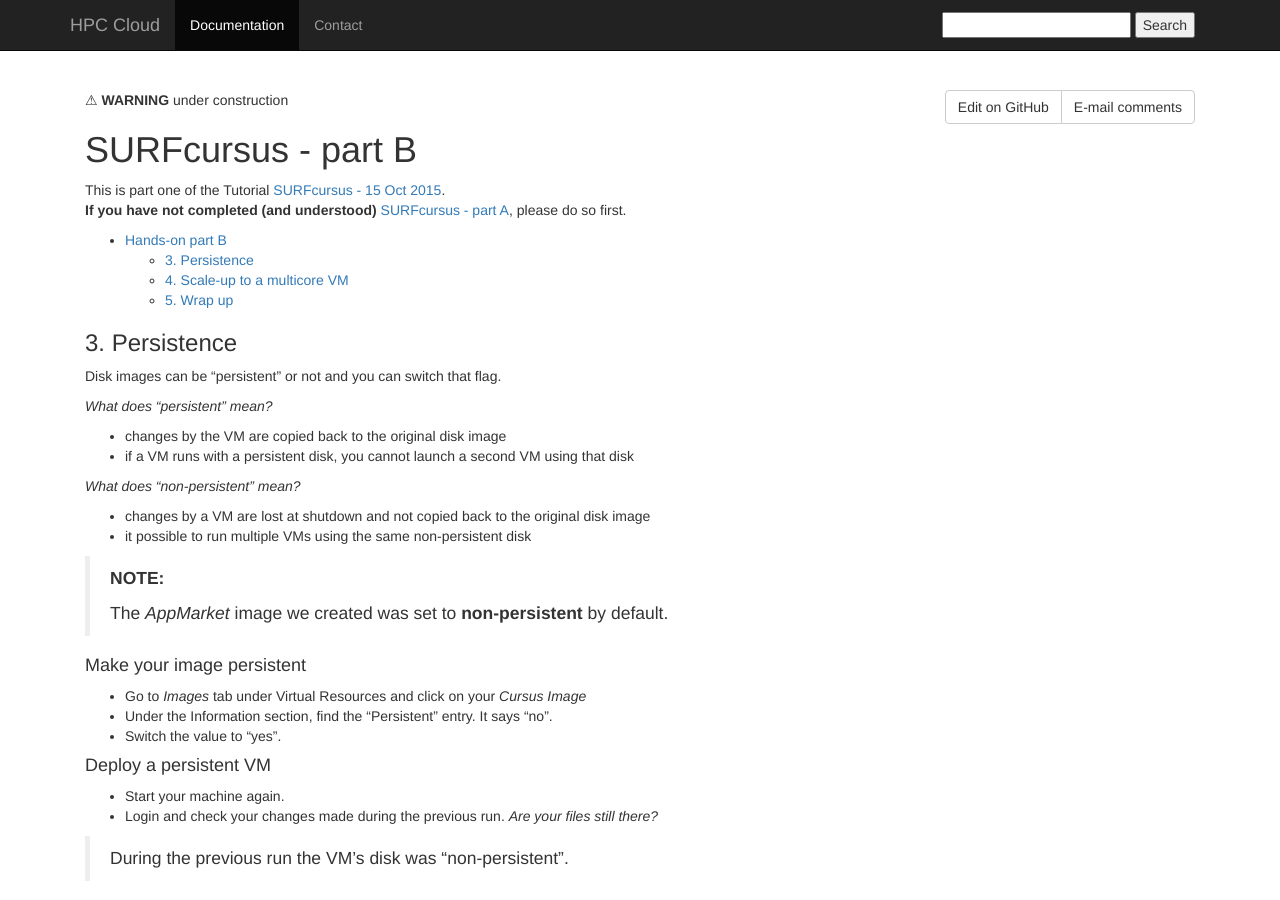
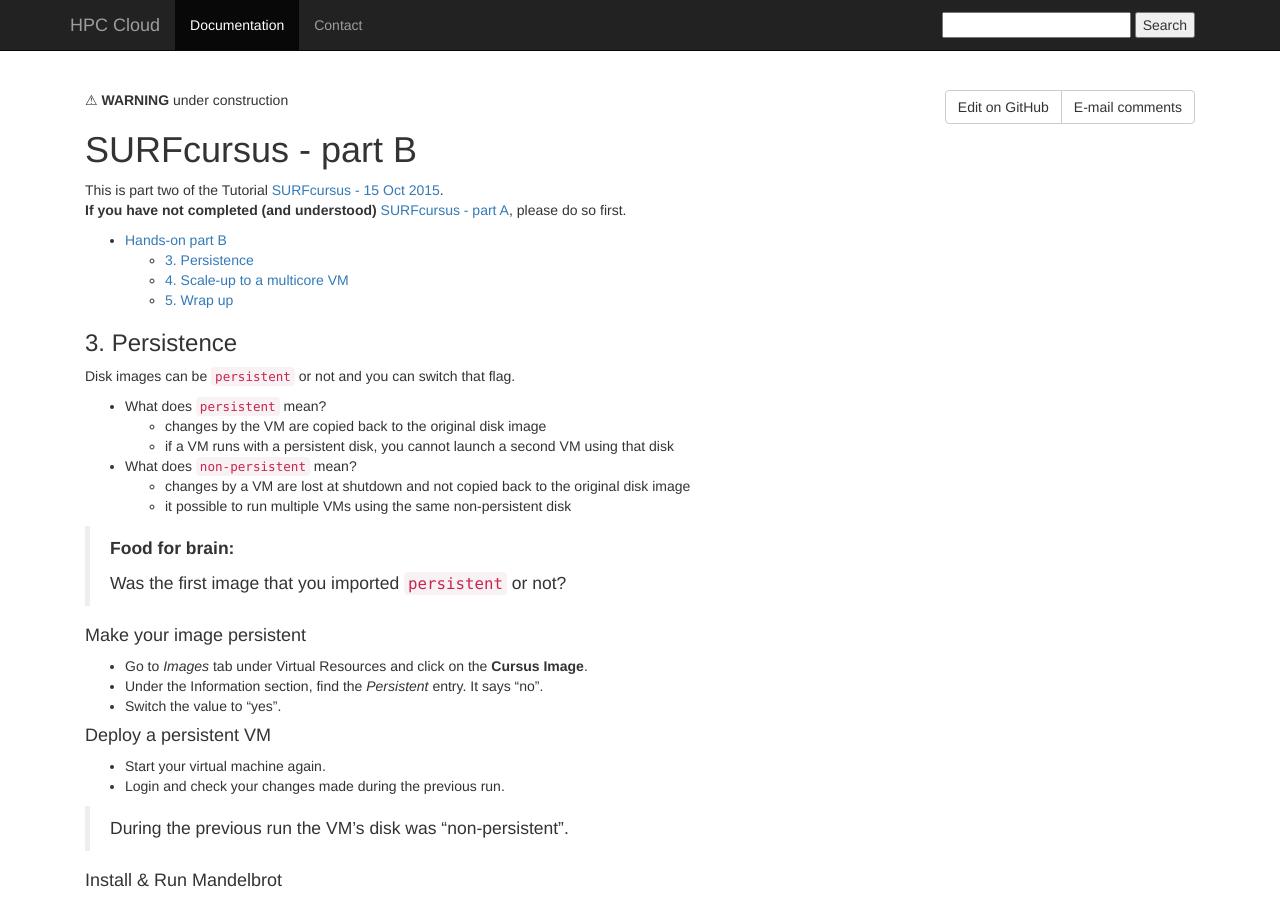
Before and after one commit to sara-nl/clouddocs, a Jekyll site: the page built from surfcursus-part-B-2015-Oct-15.markdown, in a window 1280 px wide and 900 px high. Built offline with Jekyll 4.4.1, drawn with Linux system fonts in a browser that asks for light colours.

Commit message:
Update surfcursus-part-B-2015-Oct-15.markdown

````diff
--- a/surfcursus-part-B-2015-Oct-15.markdown
+++ b/surfcursus-part-B-2015-Oct-15.markdown
@@ -6,7 +6,7 @@ layout: default
 
 # SURFcursus - part B
 
-This is part one of the Tutorial [SURFcursus - 15 Oct 2015](surfcursus-2015-Oct-15).
+This is part two of the Tutorial [SURFcursus - 15 Oct 2015](surfcursus-2015-Oct-15).
 **If you have not completed (and understood)** [SURFcursus - part A](surfcursus-part-A-2015-Oct-15), please do so first.
 
 * [Hands-on part B](#hands-on) <br>
@@ -17,28 +17,28 @@ This is part one of the Tutorial [SURFcursus - 15 Oct 2015](surfcursus-2015-Oct-
 
 ### <a name="3.-Persistence"></a> 3. Persistence
 
-Disk images can be "persistent" or not and you can switch that flag.
+Disk images can be `persistent` or not and you can switch that flag.
 
-*What does "persistent" mean?*
-- changes by the VM are copied back to the original disk image
-- if a VM runs with a persistent disk, you cannot launch a second VM using that disk
+* What does `persistent` mean?
+  *  changes by the VM are copied back to the original disk image
+  *  if a VM runs with a persistent disk, you cannot launch a second VM using that disk
 
-*What does "non-persistent" mean?*
-- changes by a VM are lost at shutdown and not copied back to the original disk image
-- it possible to run multiple VMs using the same non-persistent disk
+* What does `non-persistent` mean?
+  * changes by a VM are lost at shutdown and not copied back to the original disk image
+  * it possible to run multiple VMs using the same non-persistent disk
 
-> **NOTE:**
+> **Food for brain:**
 >
-> The *AppMarket* image we created was set to **non-persistent** by default.
+> Was the first image that you imported `persistent` or not?
 
 #### Make your image persistent
-* Go to *Images* tab under Virtual Resources and click on your *Cursus Image*
-* Under the Information section, find the "Persistent" entry. It says "no".
+* Go to *Images* tab under Virtual Resources and click on the **Cursus Image**.
+* Under the Information section, find the *Persistent* entry. It says "no".
 * Switch the value to "yes".
 
 #### Deploy a persistent VM
-* Start your machine again.
-* Login and check your changes made during the previous run. *Are your files still there?*
+* Start your virtual machine again.
+* Login and check your changes made during the previous run.
 
 > During the previous run the VM's disk was "non-persistent".
 
@@ -183,6 +183,8 @@ taskset -c 0 ./startclient.sh pineapple grape mango # use your server names. duh
 ```
 
 * Observe the performance. *What is the gain?*
+
+
 ### <a name="5.-Wrap-up"></a> 5. Wrap up
 
 * Play around, make your checks and don't forget to [shut down](#first-shut-down) all the running VMs when you are finished.
````
